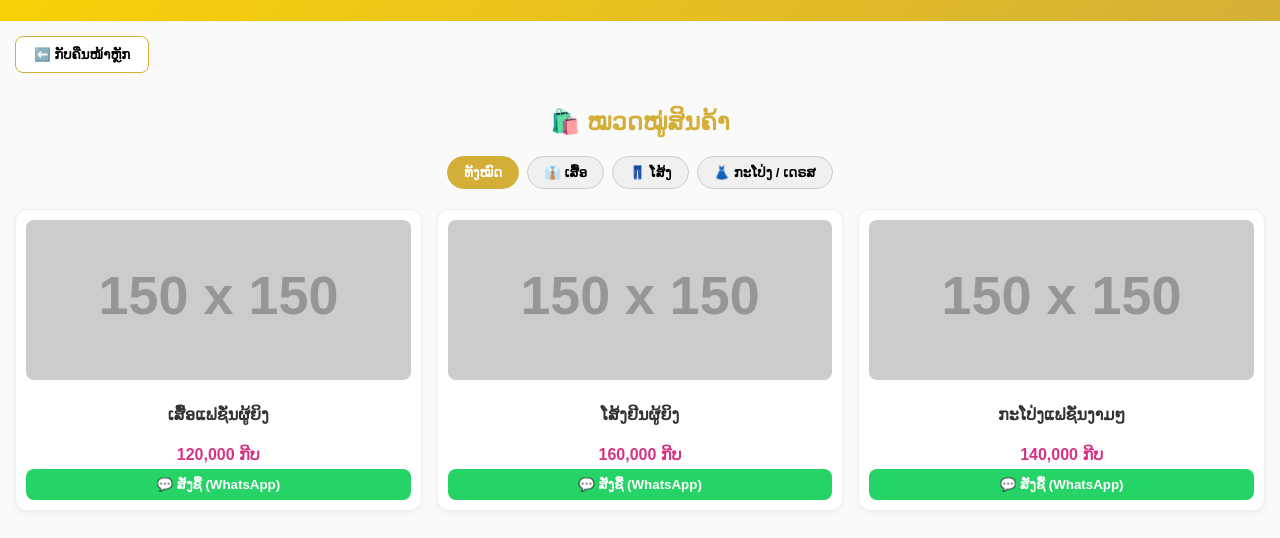
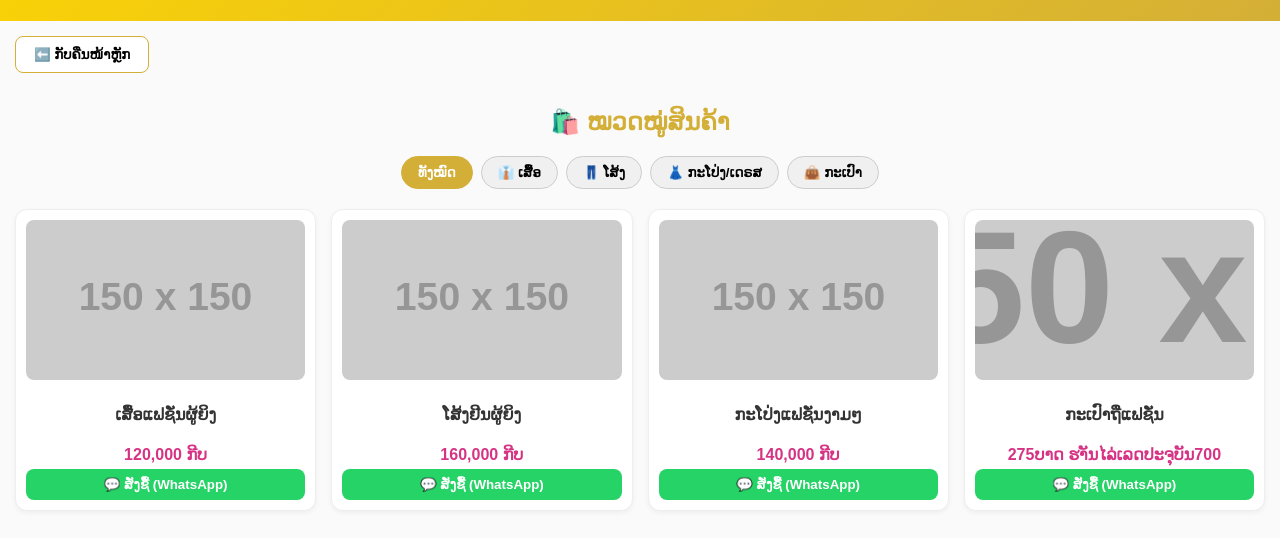
Before and after one commit to tensomsavanh543-sys/RJ.outlet, a plain HTML site: page index.html in a window 1280 px wide. Both pictures are taken after a click on the button "👗 ເລືອກເບິ່ງສິນຄ້າ". Shown: the part 216-754 px from the top of the page. Drawn offline with Linux system fonts and the light colour scheme; placeholder pictures from the web are drawn by us.

Commit message:
Update index.html

```diff
--- a/index.html
+++ b/index.html
@@ -188,7 +188,8 @@ a { text-decoration: none; }
             <button class="cat-btn active" onclick="filterCategory('all', this)">ທັງໝົດ</button>
             <button class="cat-btn" onclick="filterCategory('shirt', this)">👔 ເສື້ອ</button>
             <button class="cat-btn" onclick="filterCategory('pants', this)">👖 ໂສ້ງ</button>
-            <button class="cat-btn" onclick="filterCategory('skirt', this)">👗 ກະໂປ່ງ / ເດຣສ</button>
+            <button class="cat-btn" onclick="filterCategory('skirt', this)">👗 ກະໂປ່ງ/ເດຣສ</button>
+            <button class="cat-btn" onclick="filterCategory('bag', this)">👜 ກະເປົາ</button>
         </div>
 
         <div class="product-grid">
@@ -216,6 +217,15 @@ a { text-decoration: none; }
                 <h4>ກະໂປ່ງແຟຊັ່ນງາມໆ</h4>
                 <div class="price">140,000 ກີບ</div>
                 <a href="https://wa.me/8562055429270?text=ສະບາຍດີ%20ຢາກສັ່ງຊື້:%20ກະໂປ່ງແຟຊັ່ນງາມໆ" target="_blank">
+                    <button class="buy-btn">💬 ສັ່ງຊື້ (WhatsApp)</button>
+                </a>
+            </div>
+
+            <div class="product-item bag">
+                <img src="../bag1.jpg" onerror="this.src='https://via.placeholder.com/150/8a2be2/ffffff?text=ກະເປົາແຟຊັ່ນ'" alt="ກະເປົາ">
+                <h4>ກະເປົາຖືແຟຊັ່ນ</h4>
+                <div class="price">275ບາດ ຮາັນໄລ່ເລດປະຈຸບັນ700</div>
+                <a href="https://wa.me/8562055429270?text=ສະບາຍດີ%20ຢາກສັ່ງຊື້:%20ກະເປົາຖືແຟຊັ່ນ" target="_blank">
                     <button class="buy-btn">💬 ສັ່ງຊື້ (WhatsApp)</button>
                 </a>
             </div>
```
